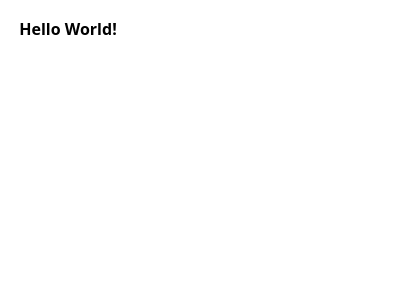
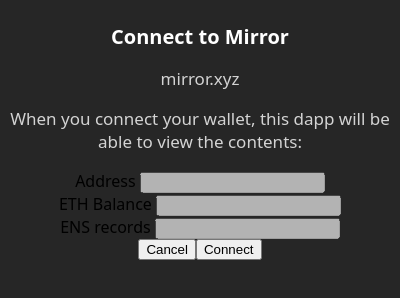
Before and after one commit to natclark/safari-wallet, a browser extension: page Shared (Extension)/Resources/popup.html in a window 400 px wide. Drawn offline with Linux system fonts and the light colour scheme.

Commit message:
fix manifest and create simple popup

```diff
--- a/Shared (Extension)/Resources/popup.css
+++ b/Shared (Extension)/Resources/popup.css
@@ -1,13 +1,65 @@
+@media (prefers-reduced-motion: reduce) {
+    * {
+        animation: none !important;
+        transition-duration: 0s !important;
+    }
+}
+
 :root {
+    --fg-primary: #ffffff;
+    --fg-secondary: rgba(255, 255, 255, .8);
+    --bg: #262626;
+
     color-scheme: light dark;
 }
 
 body {
-    width: 100px;
+    background-color: var(--bg);
+    font-family: system-ui;
+    margin: 0;
     padding: 10px;
+    text-align: center;
+}
 
-    font-family: system-ui;
-    text-align: center;
+h1 {
+    color: var(--fg-primary);
+    font-size: 20px;
+    font-weight: 600;
+}
+
+p {
+    color: var(--fg-secondary);
+    font-size: 17px;
+}
+
+.field {
+
+}
+
+.field__label {
+
+}
+
+.field__input {
+
+}
+
+.flex {
+    align-items: center;
+    display: flex;
+    justify-content: center;
+}
+
+.button {
+
+}
+
+.button--secondary {
+
+}
+
+.button--primary {
+
 }
 
 @media (prefers-color-scheme: dark) {
--- a/Shared (Extension)/Resources/popup.html
+++ b/Shared (Extension)/Resources/popup.html
@@ -1,11 +1,30 @@
 <!DOCTYPE html>
-<html>
+<html lang="en" dir="ltr" data-theme="darks">
     <head>
         <meta charset="UTF-8">
-    <link rel="stylesheet" href="popup.css">
+        <title>Ethereum Wallet</title>
+        <link rel="stylesheet" type="text/css" href="popup.css">
         <script type="module" src="popup.js"></script>
     </head>
     <body>
-    <strong>Hello World!</strong>
+        <h1>Connect to Mirror</h1>
+        <p>mirror.xyz</p>
+        <p>When you connect your wallet, this dapp will be able to view the contents:</p>
+        <div class="field">
+            <label class="field__label" for="address">Address</label>
+            <input id="address" class="field__input" type="text" disabled>
+        </div>
+        <div class="field">
+            <label class="field__label" for="balance">ETH Balance</label>
+            <input id="balance" class="field__input" type="text" disabled>
+        </div>
+        <div class="field">
+            <label class="field__label" for="ens">ENS records</label>
+            <input id="ens" class="field__input" type="text" disabled>
+        </div>
+        <div class="flex">
+            <button class="button button--secondary">Cancel</button>
+            <button class="button button--primary">Connect</button>
+        </div>
     </body>
 </html>
```
Also changed, not shown: README.md (added), Shared (Extension)/Resources/manifest.json, 2 other files. Lines whose indentation alone changed are shown as unchanged.
